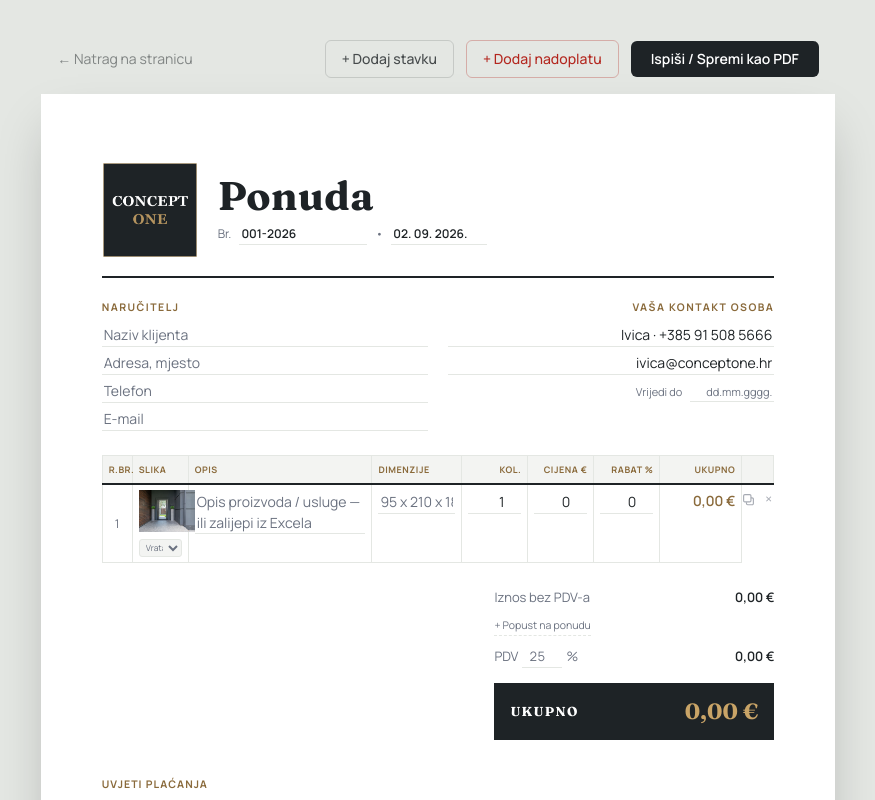
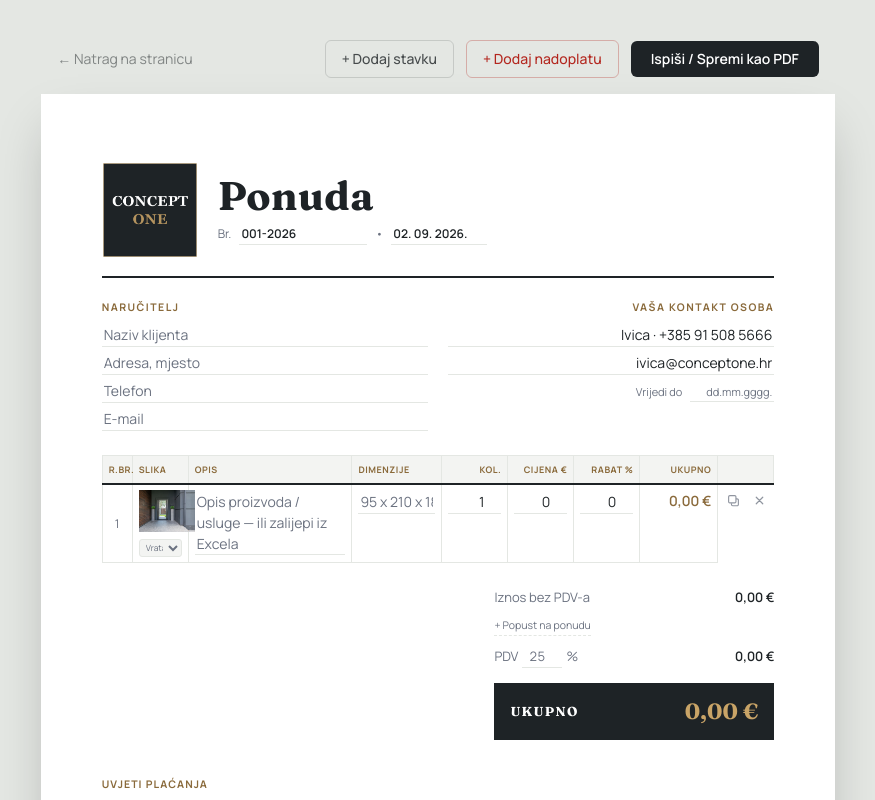
Before and after one commit to Tamara-Codes/concept-one, a Next.js app: page /ponuda in a window 1280 px wide. Shown: the top 800 px of the page, without its empty margins (202-1077 px from the left). Built offline with nearby package versions, Linux system fonts and the light colour scheme; a web font is replaced by a local one.

Commit message:
Restyle duplicate/remove row actions
Uniform icon buttons with hover backgrounds instead of a cramped
mismatched icon + text-glyph pair, with more room in the actions
column.

```diff
--- a/src/app/ponuda/PonudaForm.tsx
+++ b/src/app/ponuda/PonudaForm.tsx
@@ -420,7 +420,7 @@ export default function PonudaForm() {
                 <td className="no-print d3-actionscell">
                   <button
                     onClick={() => duplicateItem(it.id)}
-                    className="d3-duplicate"
+                    className="d3-iconbtn d3-duplicate"
                     aria-label="Dupliciraj stavku"
                     title="Dupliciraj stavku"
                   >
@@ -435,11 +435,18 @@ export default function PonudaForm() {
                   </button>
                   <button
                     onClick={() => removeItem(it.id)}
-                    className="d3-remove"
+                    className="d3-iconbtn d3-remove"
                     aria-label="Ukloni stavku"
                     title="Ukloni stavku"
                   >
-                    &times;
+                    <svg width="13" height="13" viewBox="0 0 16 16" fill="none">
+                      <path
+                        d="M4 4l8 8M12 4l-8 8"
+                        stroke="currentColor"
+                        strokeWidth="1.5"
+                        strokeLinecap="round"
+                      />
+                    </svg>
                   </button>
                 </td>
               </tr>
@@ -672,10 +679,10 @@ export default function PonudaForm() {
           width: 66px;
         }
         .d3-col-total {
-          width: 82px;
+          width: 78px;
         }
         .d3-col-actions {
-          width: 32px;
+          width: 56px;
         }
         .d3-table th {
           background: var(--panel);
@@ -705,7 +712,8 @@ export default function PonudaForm() {
           display: flex;
           align-items: center;
           justify-content: center;
-          gap: 4px;
+          gap: 5px;
+          padding: 4px !important;
           border: none !important;
         }
         .d3-rbr {
@@ -794,26 +802,26 @@ export default function PonudaForm() {
         .d3-total-surcharge {
           color: #b3261e !important;
         }
-        .d3-duplicate {
+        .d3-iconbtn {
+          width: 22px;
+          height: 22px;
+          display: flex;
+          align-items: center;
+          justify-content: center;
+          border-radius: 5px;
           color: var(--muted);
-          opacity: 0.6;
-          display: flex;
-          padding: 2px;
+          opacity: 0.75;
+          transition: background-color 0.15s, color 0.15s, opacity 0.15s;
         }
         .d3-duplicate:hover {
           opacity: 1;
           color: var(--accent);
-        }
-        .d3-remove {
-          color: var(--muted);
-          opacity: 0.6;
-          font-size: 14px;
-          line-height: 1;
-          padding: 2px 4px;
+          background: var(--panel);
         }
         .d3-remove:hover {
           opacity: 1;
-          color: #e08a2c;
+          color: #b3261e;
+          background: #fdf3f2;
         }
 
         .d3-totals {
```
